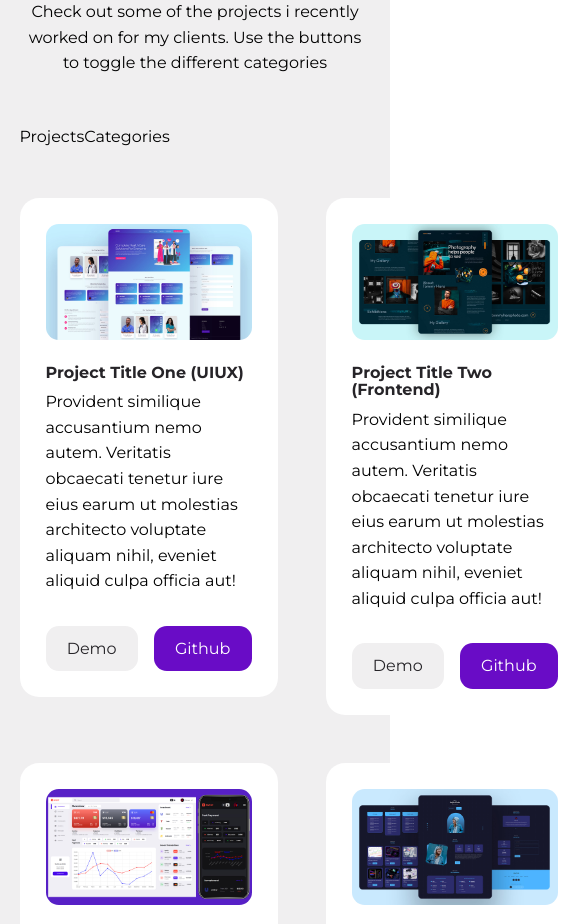
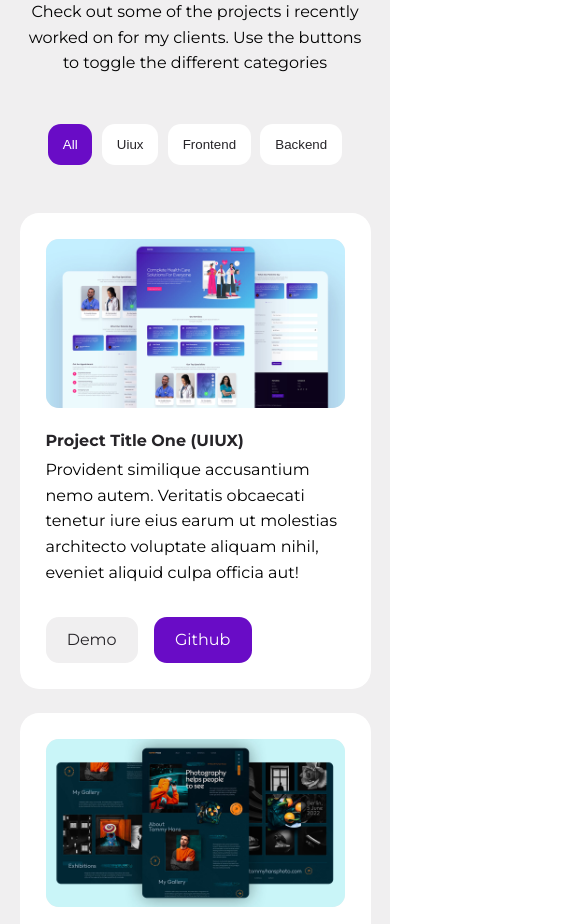
Before and after one commit to Altiuss/portfolio, a React (Create React App) app: page / in a window 390 px wide. Shown: the part 3460-4384 px from the top of the page, 585 px wide, since content can reach past the window. Built offline with nearby package versions, Linux system fonts and the light colour scheme.

Commit message:
added Portfolio

```diff
--- /dev/null
+++ b/src/sections/portfolio/CategoryButton.jsx
@@ -0,0 +1,9 @@
+import React from 'react'
+
+const CategoryButton = ({category, className, onChangeCategory}) => {
+  return (
+<button className={className} onClick={() => onChangeCategory(category)}>{category}</button>
+  )
+}
+
+export default CategoryButton
--- a/src/sections/portfolio/Portfolio.jsx
+++ b/src/sections/portfolio/Portfolio.jsx
@@ -7,14 +7,29 @@ import { useState } from 'react';
 
 const Portfolio = () => {
   const [projects, setProjects] = useState(data);
+
+  const categories = data.map(item => item.category);
+  const uniqueCategories = ["all", ...new Set(categories)];
+
+  const filterProjectsHandler = (category) => {
+    if(category === "all") {
+      setProjects(data);
+      return;
+    }
+    const filterProjects = data.filter(project => project.category === category);
+    setProjects(filterProjects);
+  }
+
+
+
   return (
     <section id="portfolio">
       <h2>Recent Projects</h2>
       <p>Check out some of the projects i recently worked on for my clients.
         Use the buttons to toggle the different categories</p>
       <div className="container portfolio__container">
-        <ProjectsCategories/>
-        <Projects projects={projects}/>
+        <ProjectsCategories categories={uniqueCategories} onFilterProjects={filterProjectsHandler}/>
+        <Projects projects={projects} />
       </div>
     </section>
   )
--- a/src/sections/portfolio/ProjectsCategories.jsx
+++ b/src/sections/portfolio/ProjectsCategories.jsx
@@ -1,8 +1,24 @@
-import React from 'react'
+import { useState } from 'react'
+import CategoryButton from './CategoryButton'
 
-const ProjectsCategories = () => {
+const ProjectsCategories = ({ categories, onFilterProjects }) => {
+  const [activeCategory, setActiveCategory] = useState('all');
+
+  const changeCategoryHandler = (activeCat) => {
+    setActiveCategory(activeCat);
+    onFilterProjects(activeCat);
+  }
+
   return (
-    <div>ProjectsCategories</div>
+    <div className='portfolio__categories'>
+      {
+        categories.map(category => (
+          <CategoryButton key={category} category={category} onChangeCategory={() =>
+            changeCategoryHandler(category)} className={`btn cat__btn ${activeCategory == category ? 'primary' : 'white'}`} />
+
+        ))
+      }
+    </div>
   )
 }
 
--- a/src/sections/portfolio/portfolio.css
+++ b/src/sections/portfolio/portfolio.css
@@ -1,9 +1,40 @@
+.portfolio__categories {
+    display: flex;
+    justify-content: center;
+    gap: 1.5rem;
+    flex-wrap: wrap;
+
+}
+
+.btn.cat__btn {
+    text-transform: capitalize;
+    transition: var(--transition);
+}
+
+.btn.cat__btn:hover {
+transform: translateY(0);
+}
+
 .portfolio__projects {
     margin-top: 3rem;
     display: grid;
     grid-template-columns: repeat(3, 1fr);
     gap: 3rem;
     align-items: start;
+}
+
+.card.portfolio__project {
+    animation: animateProject 800ms ease-in forwards;
+}
+
+@keyframes animateProject {
+    from {
+        opacity: 0;
+
+    }
+    to {
+        opacity: 1;
+    }
 }
 
 .portfolio__project-image {
@@ -36,3 +67,31 @@ border-color: var(--color-white) ;
     color: var(--color-primary);
     border-color: var(--color-primary);
 }
+
+/* Media Queries (Tablets) */
+
+@media screen and (max-width: 1024px) {
+    .portfolio__projects {
+        grid-template-columns: 1fr 1fr;
+        gap: 2rem;
+    }
+
+}
+
+/* Media Queries (Phones) */
+
+@media screen and (max-width: 600px) {
+    .portfolio__categories {
+        gap: 0.6rem;
+
+    }
+
+    .btn.cat__btn {
+       padding: 0.7rem 0.8rem;
+    }
+
+    .portfolio__projects {
+        grid-template-columns: 1fr;
+        gap: 1.5rem;
+    }
+}
```
Lines whose indentation alone changed are shown as unchanged.
